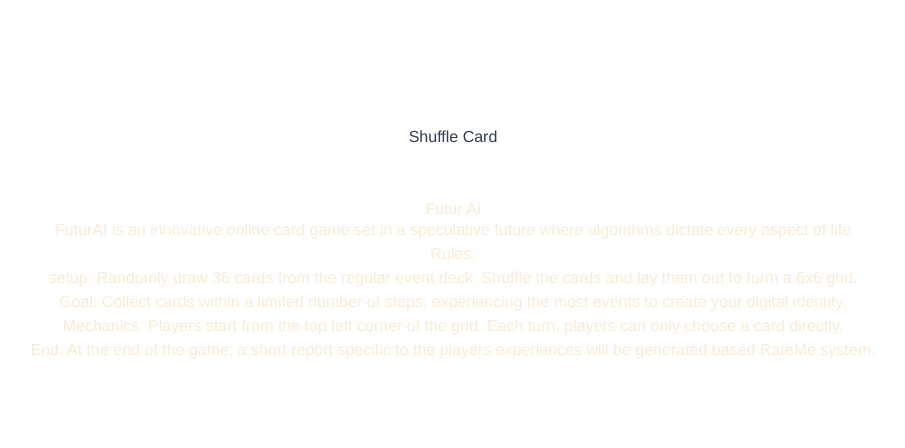
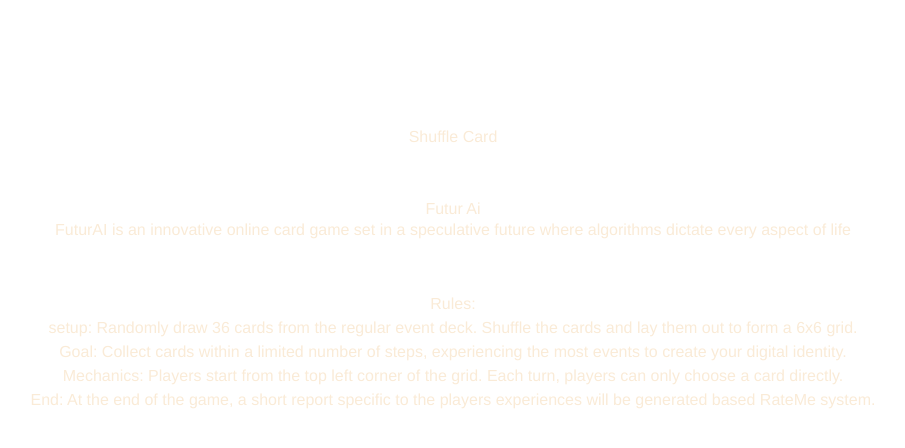
Before and after one commit to Druidss/futurai, a Vue app: page / in a window 1280 px wide. Shown: the top 448 px of the page, without its empty margins (187-1092 px from the left). Built offline with nearby package versions, Linux system fonts and the light colour scheme.

Commit message:
update all events

```diff
--- a/src/App.vue
+++ b/src/App.vue
@@ -17,7 +17,7 @@ import Map from './components/Map.vue'; // Import the Map component
   -webkit-font-smoothing: antialiased;
   -moz-osx-font-smoothing: grayscale;
   text-align: center;
-  color: #2c3e50;
+  color: antiquewhite;
   margin-top: 60px;
 }
 </style>
--- a/src/components/Map.vue
+++ b/src/components/Map.vue
@@ -19,7 +19,7 @@
       <h1> Futur Ai</h1>
       <h3> FuturAI is an innovative online card game set in a speculative future where algorithms dictate every aspect
         of life</h3>
-      Rules:
+      <h3 class="rules">Rules: </h3>
       <p>setup: Randomly draw 36 cards from the regular event deck. Shuffle the cards and lay them out to form a 6x6
         grid.</p>
       <p>Goal: Collect cards within a limited number of steps, experiencing the most events to create your digital
@@ -129,7 +129,7 @@ export default {
 }
 
 .rules{
-  margin: 50px;
+  margin-top: 50px;
   color: antiquewhite;
 }
 </style>
--- a/src/main.js
+++ b/src/main.js
@@ -1,8 +1,8 @@
 import { createApp } from 'vue'
 import { createPinia } from 'pinia'
 import App from './App.vue'
-// import Antd from 'ant-design-vue';
-// import 'ant-design-vue/dist/reset.css';
+import Antd from 'ant-design-vue';
+import 'ant-design-vue/dist/reset.css';
 import './style.css'
 import  './main.css'
 
@@ -10,4 +10,4 @@ import  './main.css'
 const pinia = createPinia()
 const app = createApp(App)
 
-app.use(pinia).mount('#app')
+app.use(pinia).use(Antd).mount('#app')
```
